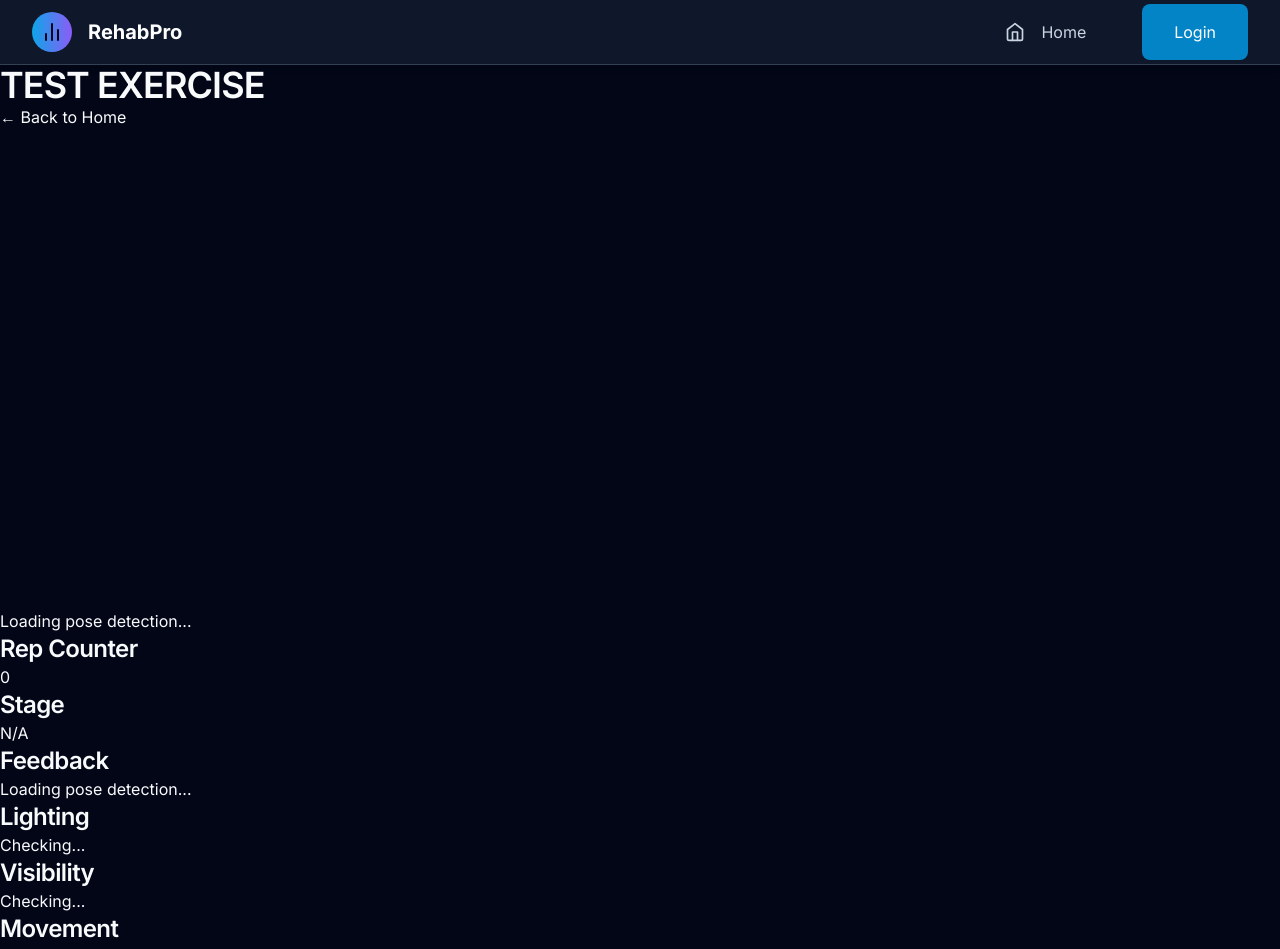
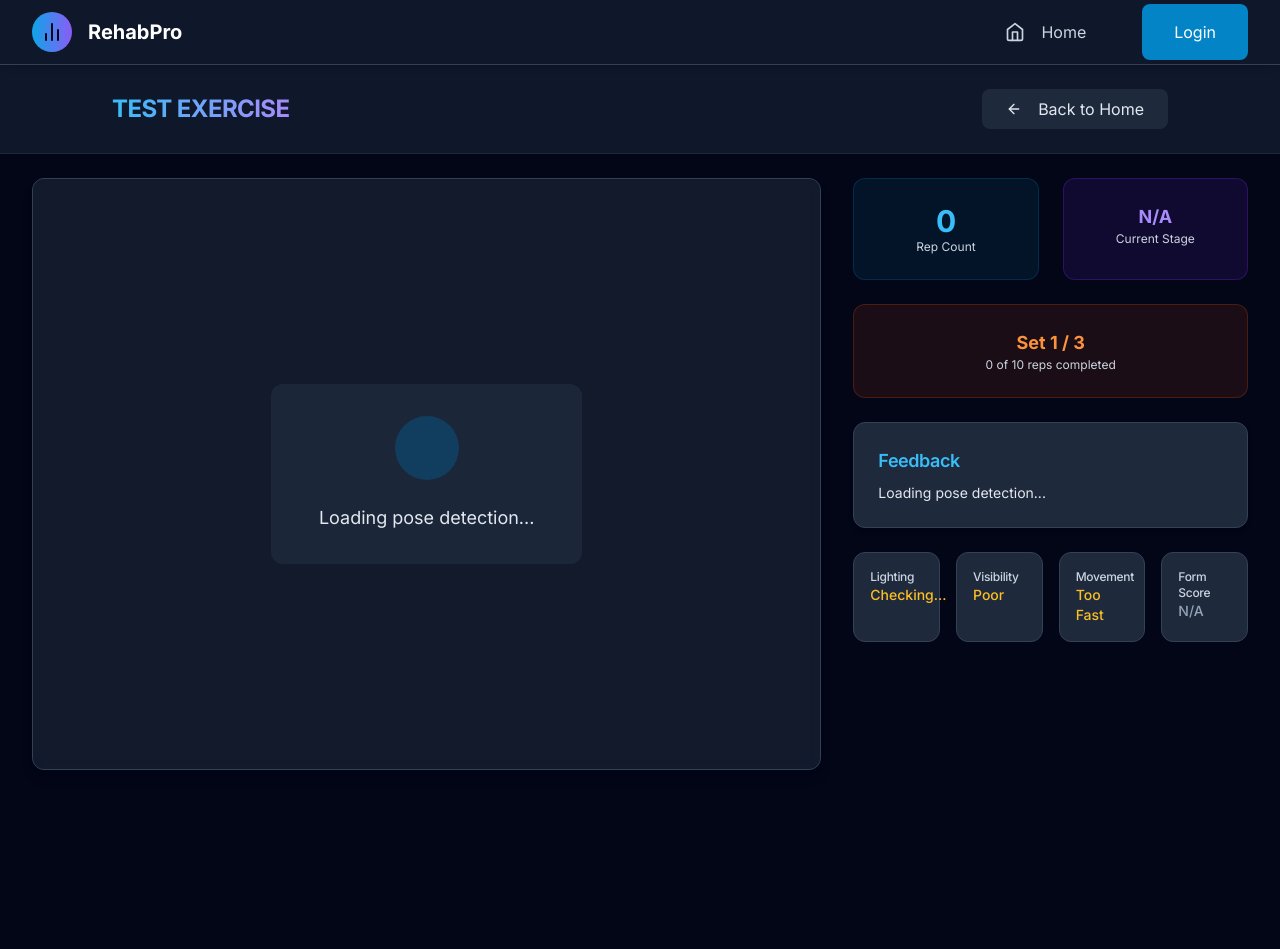
Before and after one commit to Transcendental-Programmer/ReGenix-Rehabilitation-App, a React (Vite) app in the folder node-frontend/: page /exercise in a window 1280 px wide. Shown: the top 949 px of the page. After the commit the page ends 865 px from the top, so only its background shows below. Built offline with nearby package versions, Linux system fonts and the light colour scheme.

Commit message:
fixed css of exercise.tsx

```diff
--- a/node-frontend/src/pages/Exercise.tsx
+++ b/node-frontend/src/pages/Exercise.tsx
@@ -1,5 +1,6 @@
 import React, { useEffect, useRef, useState } from "react";
 import { useSearchParams, useNavigate } from "react-router-dom";
+import { ArrowLeft } from "lucide-react";
 
 // Import from MediaPipe libraries
 import { drawConnectors, drawLandmarks } from "@mediapipe/drawing_utils";
@@ -444,36 +445,49 @@ const Exercise: React.FC = () => {
 
     const metrics = latestFeedback.advanced_metrics;
     const metricRows = Object.entries(metrics).map(([key, value]) => (
-      <p key={key}><strong>{key.replace(/_/g, " ")}:</strong> {value.toFixed(1)}</p>
+      <p key={key} className="text-dark-300 flex justify-between items-center">
+        <span className="capitalize font-medium">{key.replace(/_/g, " ")}:</span>
+        <span className="text-right font-mono">{value.toFixed(1)}</span>
+      </p>
     ));
 
     return metricRows.length > 0 ? (
-      <div className="stat-box metrics-box">
-        <h3>Advanced Metrics</h3>
+      <div className="bg-dark-800 rounded-lg border border-dark-700 p-3 shadow-md">
+        <h3 className="text-lg font-semibold text-primary-400 mb-2">Advanced Metrics</h3>
+        <div className="space-y-1">
           {metricRows}
+        </div>
       </div>
     ) : null;
   };
 
   return (
-    <div className="exercise-page">
-      <header className="exercise-header">
-        <h1 id="exercise-title">
+    <div className="bg-dark-950 min-h-screen text-white">
+      <header className="bg-dark-900 border-b border-dark-800 py-3 px-6 sticky top-0 z-10">
+        <div className="container mx-auto flex flex-col md:flex-row justify-between items-center gap-2">
+          <h1 className="text-2xl font-bold text-center md:text-left">
+            <span className="bg-gradient-to-r from-primary-400 to-secondary-400 bg-clip-text text-transparent">
               {exerciseName ? exerciseName.replace("_", " ").toUpperCase() : "Exercise"}
+            </span>
           </h1>
           <button
-          className="back-home"
+            className="flex items-center gap-2 px-3 py-1 rounded-md bg-dark-800 hover:bg-dark-700 transition-colors duration-200 text-dark-200"
             onClick={() => navigate("/")}
           >
-          ← Back to Home
+            <ArrowLeft size={16} />
+            <span>Back to Home</span>
           </button>
+        </div>
       </header>
 
-      <div className="video-container">
-        {/* Video element with explicit attributes for camera access */}
+      <main className="container mx-auto px-4 py-3">
+        <div className="flex flex-col lg:flex-row gap-4">
+          {/* Left side - Video */}
+          <div className="lg:w-2/3">
+            <div className="relative bg-dark-800 rounded-lg border border-dark-700 overflow-hidden shadow-lg">
               <video
                 ref={videoRef}
-          style={{ display: "none" }}
+                className="hidden"
                 playsInline
                 autoPlay
                 muted
@@ -482,58 +496,85 @@ const Exercise: React.FC = () => {
                 ref={canvasRef}
                 width={640}
                 height={480}
-          className="output-canvas"
+                className="w-full object-cover"
+                style={{ aspectRatio: "4/3" }}
               />
               {!cameraReady && (
-          <div className="camera-loading">
-            <p>{feedback}</p>
+                <div className="absolute inset-0 flex items-center justify-center bg-dark-900/80 backdrop-blur-sm">
+                  <div className="text-center px-6 py-4 rounded-lg bg-dark-800/90 max-w-md">
+                    <div className="animate-pulse mb-3 w-8 h-8 mx-auto rounded-full bg-primary-700/50"></div>
+                    <p className="text-lg text-dark-200">{feedback}</p>
+                  </div>
+                </div>
+              )}
+            </div>
+          </div>
+
+          {/* Right side - Stats and Controls */}
+          <div className="lg:w-1/3 space-y-3">
+            {/* Exercise Progress - Top stats */}
+            <div className="grid grid-cols-2 gap-3">
+              <div className="bg-primary-900/20 rounded-lg border border-primary-700/30 p-3 flex flex-col items-center">
+                <div className="text-3xl font-bold text-primary-400">{repCount}</div>
+                <div className="text-xs text-dark-300">Rep Count</div>
+              </div>
+              <div className="bg-secondary-900/20 rounded-lg border border-secondary-700/30 p-3 flex flex-col items-center">
+                <div className="text-lg font-bold text-secondary-400">{stage}</div>
+                <div className="text-xs text-dark-300">Current Stage</div>
+              </div>
+              <div className="bg-accent-900/20 rounded-lg border border-accent-700/30 p-3 flex flex-col items-center col-span-2">
+                <div className="text-lg font-bold text-accent-400">Set {currentSet} / {totalSets}</div>
+                <div className="text-xs text-dark-300 text-center">{repCount} of {repsGoal} reps completed</div>
+              </div>
+            </div>
+
+            {/* Feedback Box */}
+            <div className="bg-dark-800 rounded-lg border border-dark-700 p-3 shadow-md">
+              <h3 className="text-lg font-semibold text-primary-400 mb-1">Feedback</h3>
+              <p className="text-dark-200 text-sm">{feedback}</p>
+            </div>
+
+            {/* Status Grid - Now in a grid of 4 instead of 2x2 */}
+            <div className="grid grid-cols-4 gap-2">
+              <div className="bg-dark-800 rounded-lg border border-dark-700 p-2">
+                <h3 className="text-xs font-medium text-dark-300">Lighting</h3>
+                <p className={`text-sm font-medium ${lighting === "Good" ? "text-success-400" : "text-warning-400"}`}>
+                  {lighting}
+                </p>
+              </div>
+              <div className="bg-dark-800 rounded-lg border border-dark-700 p-2">
+                <h3 className="text-xs font-medium text-dark-300">Visibility</h3>
+                <p className={`text-sm font-medium ${visibilityStatus.includes("Good") ? "text-success-400" : "text-warning-400"}`}>
+                  {visibilityStatus.includes("Good") ? "Good" : "Poor"}
+                </p>
+              </div>
+              <div className="bg-dark-800 rounded-lg border border-dark-700 p-2">
+                <h3 className="text-xs font-medium text-dark-300">Movement</h3>
+                <p className={`text-sm font-medium ${movementStatus.includes("Good") ? "text-success-400" : "text-warning-400"}`}>
+                  {movementStatus.includes("Good") ? "Good" : "Too Fast"}
+                </p>
+              </div>
+
+              {latestFeedback?.rep_score ? (
+                <div className="bg-dark-800 rounded-lg border border-dark-700 p-2">
+                  <h3 className="text-xs font-medium text-dark-300">Form Score</h3>
+                  <div className="flex items-center">
+                    <span className="text-sm font-bold text-primary-400">{latestFeedback.rep_score.toFixed(1)}</span>
+                  </div>
+                </div>
+              ) : (
+                <div className="bg-dark-800 rounded-lg border border-dark-700 p-2">
+                  <h3 className="text-xs font-medium text-dark-300">Form Score</h3>
+                  <div className="text-sm font-medium text-dark-400">N/A</div>
                 </div>
               )}
             </div>
 
-      <div className="stats-container">
-        <div className="stat-box">
-          <h3>Rep Counter</h3>
-          <p id="rep-count">{repCount}</p>
-        </div>
-        <div className="stat-box">
-          <h3>Stage</h3>
-          <p id="stage-status">{stage}</p>
-        </div>
-        <div className="stat-box">
-          <h3>Feedback</h3>
-          <p id="feedback">{feedback}</p>
-        </div>
-        <div className="stat-box">
-          <h3>Lighting</h3>
-          <p id="lighting-status">{lighting}</p>
-        </div>
-        <div className="stat-box">
-          <h3>Visibility</h3>
-          <p id="visibility-status">{visibilityStatus}</p>
-        </div>
-        <div className="stat-box">
-          <h3>Movement</h3>
-          <p id="movement-status">{movementStatus}</p>
-        </div>
-        <div className="stat-box">
-          <h3>Set</h3>
-          <p id="set-counter">{currentSet} / {totalSets}</p>
-        </div>
-        <div className="stat-box">
-          <h3>Target Reps</h3>
-          <p id="target-reps">{repCount} / {repsGoal}</p>
-        </div>
-
-        {latestFeedback?.rep_score && (
-          <div className="stat-box">
-            <h3>Form Score</h3>
-            <p id="form-score">{latestFeedback.rep_score.toFixed(1)} - {latestFeedback.score_label}</p>
-          </div>
-        )}
-
+            {/* Advanced Metrics */}
             {getAdvancedMetrics()}
           </div>
+        </div>
+      </main>
     </div>
   );
 };
```
Lines whose indentation alone changed are shown as unchanged.
